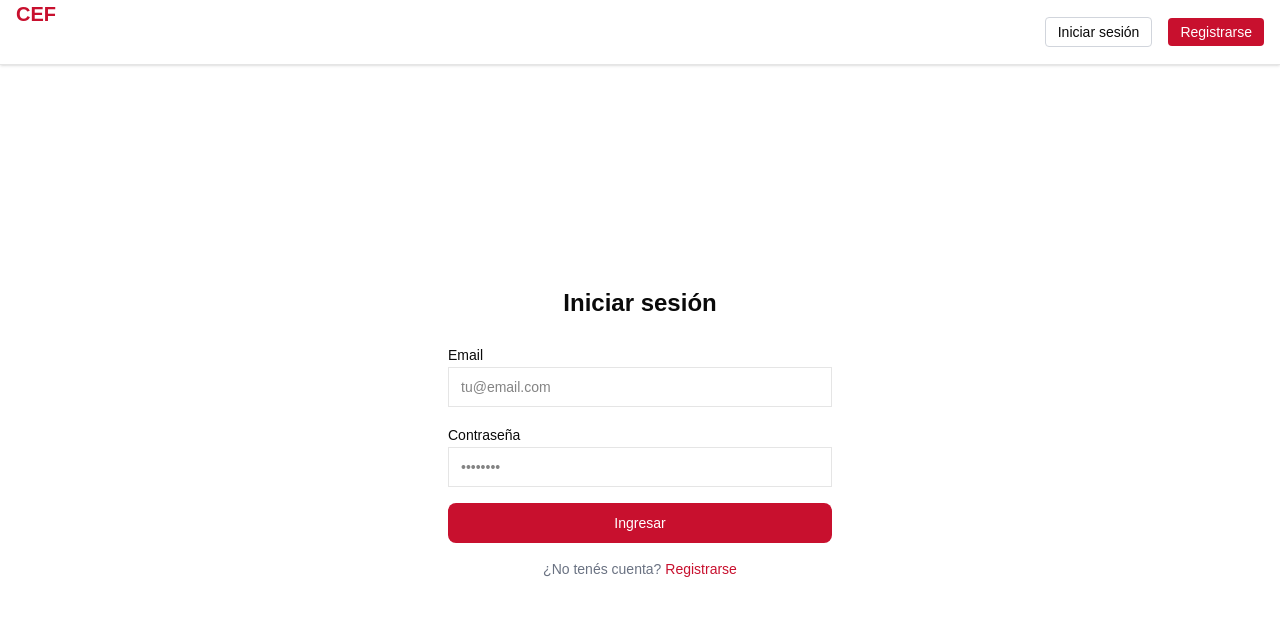
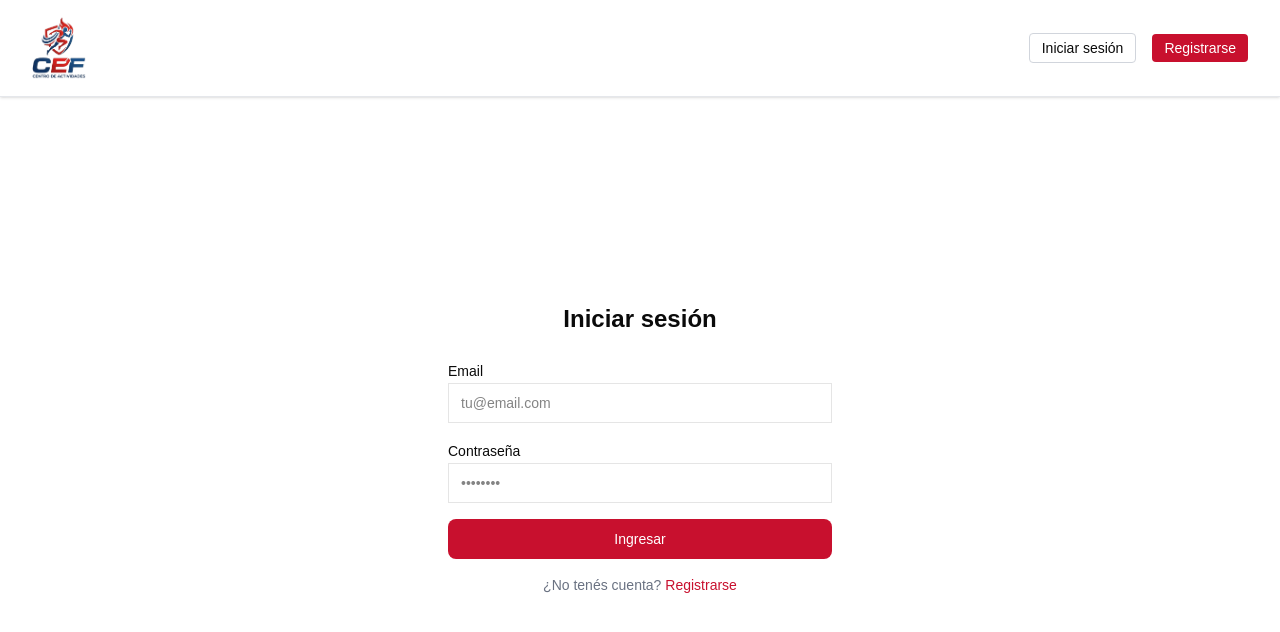
Before and after one commit to canizafa/sistema-cef, a React (Vite) app in the folder frontend/: page /login in a window 1280 px wide. Shown: the top 632 px of the page. Built offline with nearby package versions, Linux system fonts and the light colour scheme; no server answers.

Commit message:
style: ajustar header con efecto sticky y logo
Se añadió el logo al componente del header.

Se implementó el efecto "sticky" en el header para mejorar la navegación.

```diff
--- a/frontend/src/components/layout/Header.tsx
+++ b/frontend/src/components/layout/Header.tsx
@@ -3,6 +3,7 @@
 // si el rol es "dueno" también muestra el link a Empleados. Sin sesión muestra Iniciar sesión y Registrarse.
 import { Link, useNavigate } from 'react-router-dom';
 import { useAuth } from '@/context/AuthContext';
+import logo from '@/assets/Logo.png';
 
 export function Header() {
     const { token, user, dispatch } = useAuth();
@@ -14,12 +15,13 @@ export function Header() {
     }
 
     return (
-        <header className="bg-white border-b boder-gray-200 shadow-sm">
-            <div className="max-w-5x1 mx-auto px-4 h-16 flex item-center justify-between">
+      <header className="sticky top-0 z-50 w-full bg-white border-b border-gray-200 shadow-sm">
+            {/* Aumenté el padding horizontal a px-8 para que no se pegue a los bordes */}
+            <div className="max-w-375 mx-auto px-8 h-24 flex items-center justify-between">
 
-                {/*Logo -- siempre visible, lleva al inicio */}
-                <Link to="/" className="text-xl font-bold text-brand">
-                    CEF
+                {/* Logo más grande: h-16 (64px) */}
+                <Link to="/" className="shrink-0">
+                    <img src={logo} alt="Logo CEF" className="h-16 w-auto object-contain" />
                 </Link>
 
                 <nav className="flex items-center gap-4">
```
Also changed, not shown: frontend/src/assets/Logo.png (added).
